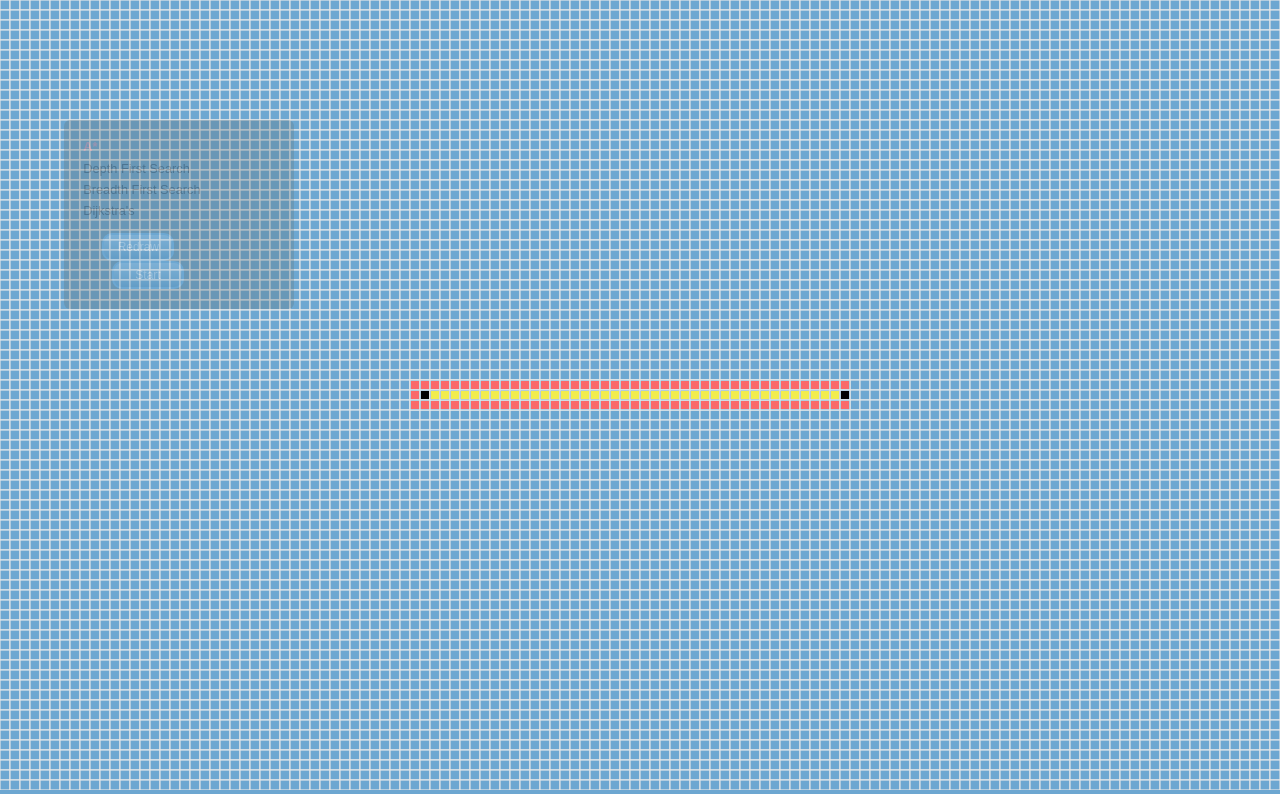
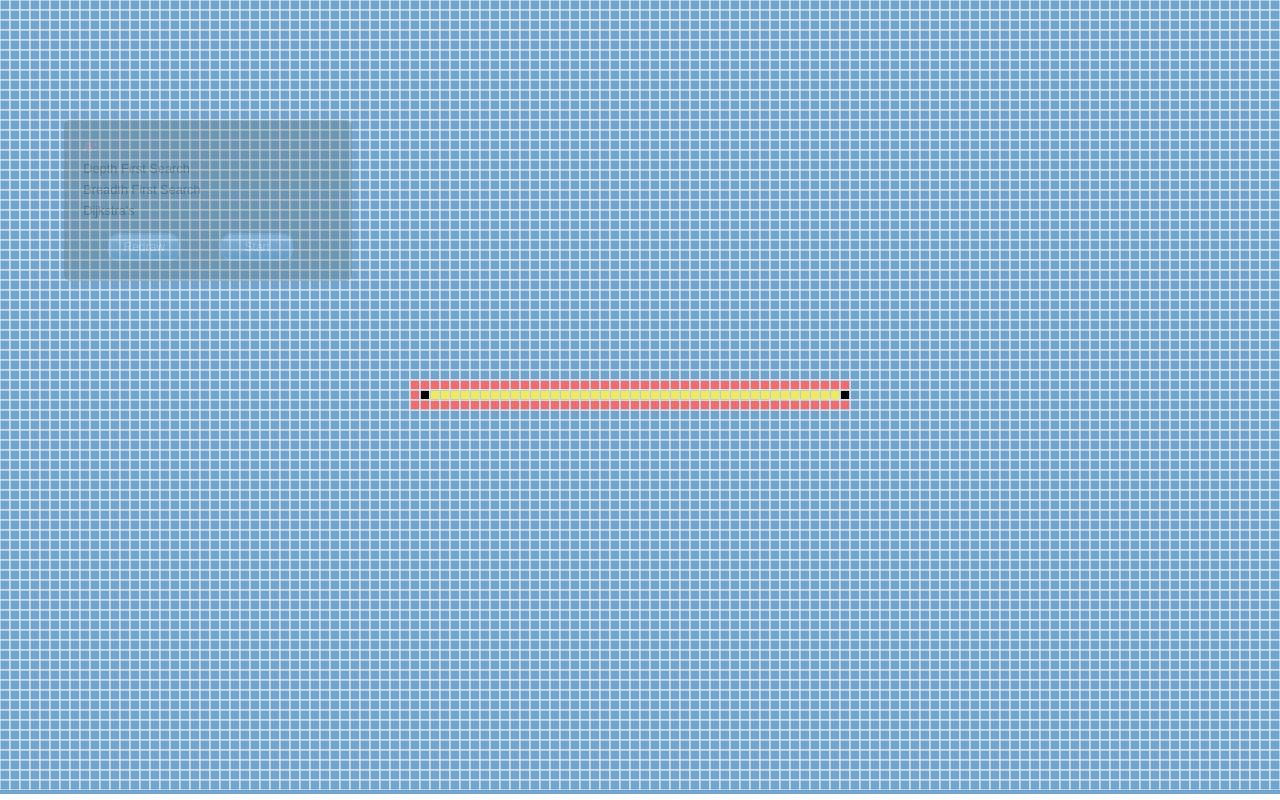
Before and after one commit to zcr1/search, a plain HTML site: page index.html in a window 1280 px wide. Both pictures are taken after a click on the button "Start". Drawn offline with Linux system fonts and the light colour scheme.

Commit message:
Sir Dikstra

```diff
--- a/css/main.css
+++ b/css/main.css
@@ -100,8 +100,7 @@ textarea {
     position: absolute;
     top: 15%;
     left: 5%;
-    width: 15%;
-    min-width: 100px;
+    width: 250px;
     min-height: 100px;
     background-color: #62757A;
     display:inline-block;
--- a/index.html
+++ b/index.html
@@ -37,7 +37,7 @@
         <script>window.jQuery || document.write('<script src="js/vendor/jquery-1.9.1.min.js"><\/script>')</script>
         <script src="js/plugins.js"></script>
         <script src="js/priority.js"></script>
-        <!--<script src="js/dijkstra.js"></script>-->
+        <script src="js/dijkstra.js"></script>
         <script src="js/bfs.js"></script>
         <script src="js/dfs.js"></script>
         <script src="js/astar.js"></script>
--- a/js/dijkstra.js
+++ b/js/dijkstra.js
@@ -1,6 +1,7 @@
 function Dijkstra(grid){
 	this.grid = grid;
 	this.delay = 0.01;
+	this.stop = false;
 
 	this.search = function(){
 		var unvisited = [],
@@ -14,6 +15,8 @@ function Dijkstra(grid){
 		start.distance = 0;
 
 		unvisited.push(start);
+
+		this.stop = false;
 
 		function loop(){
 
@@ -38,10 +41,9 @@ function Dijkstra(grid){
 				}
 
 				if (square.end){
-					console.log(square.distance);
 					self.getPath(square);
 				}
-				else setTimeout(loop, self.delay);
+				else if (!self.stop) setTimeout(loop, self.delay);
 			}
 		}
 		loop();
@@ -74,4 +76,8 @@ function Dijkstra(grid){
 			}
 		}
 	}
+
+	this.stopSearch = function(){
+		this.stop = true;
+	}
 }
--- a/js/main.js
+++ b/js/main.js
@@ -35,8 +35,8 @@ function mouseEvents(grid){
 		$astar = $("#astar"),
 		dfs = new DFS(grid),
 		bfs = new BFS(grid),
-		astar = new AStar(grid);
-		//djk = new Dijkstra(grid),
+		astar = new AStar(grid),
+		djk = new Dijkstra(grid);
 
 
 	$astar.addClass("active");
@@ -104,12 +104,12 @@ function mouseEvents(grid){
 		grid.createSquares();
 	})
 	function resetGrid(){
-
-
 		bfs.stopSearch();
 		dfs.stopSearch();
 		astar.stopSearch();
-		// Dirty solution adding time outs tsk tsk
+		djk.stopSearch();
+
+		// Dirty solution adding time outs :(
 		setTimeout(grid.visitReset.bind(grid), 200);
 	}
 }
```
